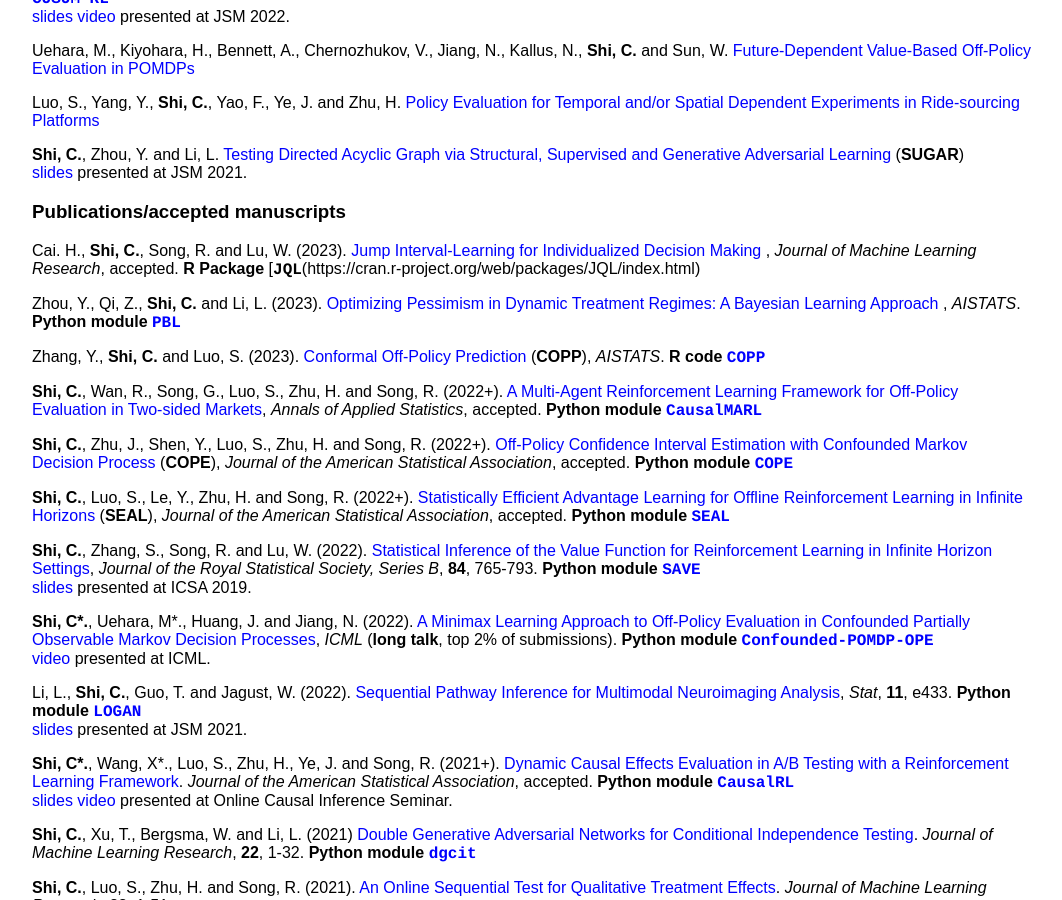
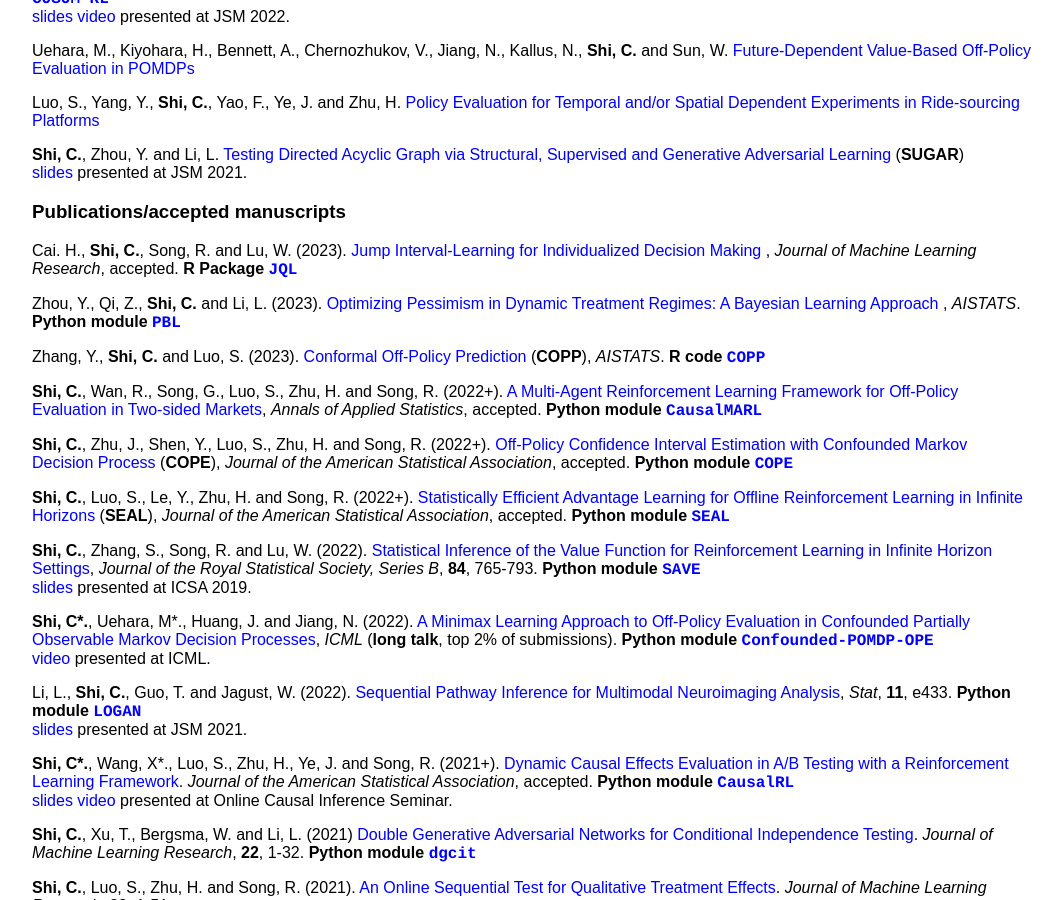
Before and after one commit to callmespring/callmespring.github.io, a Jekyll site: the page built from publication.md, in a window 1280 px wide and 900 px high, scrolled down 497 px. Shown: the whole window, without its empty margins (108-1170 px from the left). Built offline with Jekyll 4.4.1, drawn with Linux system fonts in a browser that asks for light colours.

Commit message:
Update publication.md

```diff
--- a/publication.md
+++ b/publication.md
@@ -41,7 +41,7 @@
 ### Publications/accepted manuscripts
 
 Cai. H., **Shi, C.**, Song, R. and Lu, W. (2023). [Jump Interval-Learning for Individualized Decision Making
-](https://arxiv.org/pdf/2111.08885.pdf), _Journal of Machine Learning Research_, accepted. **R Package** [<span style="font-family:courier;">**JQL**</span>(https://cran.r-project.org/web/packages/JQL/index.html)
+](https://arxiv.org/pdf/2111.08885.pdf), _Journal of Machine Learning Research_, accepted. **R Package** [<span style="font-family:courier;">**JQL**</span>](https://cran.r-project.org/web/packages/JQL/index.html)
 
 Zhou, Y., Qi, Z., **Shi, C.** and Li, L. (2023). [Optimizing Pessimism in Dynamic Treatment Regimes: A Bayesian Learning Approach
 ](https://arxiv.org/pdf/2210.14420.pdf), _AISTATS_.
```
